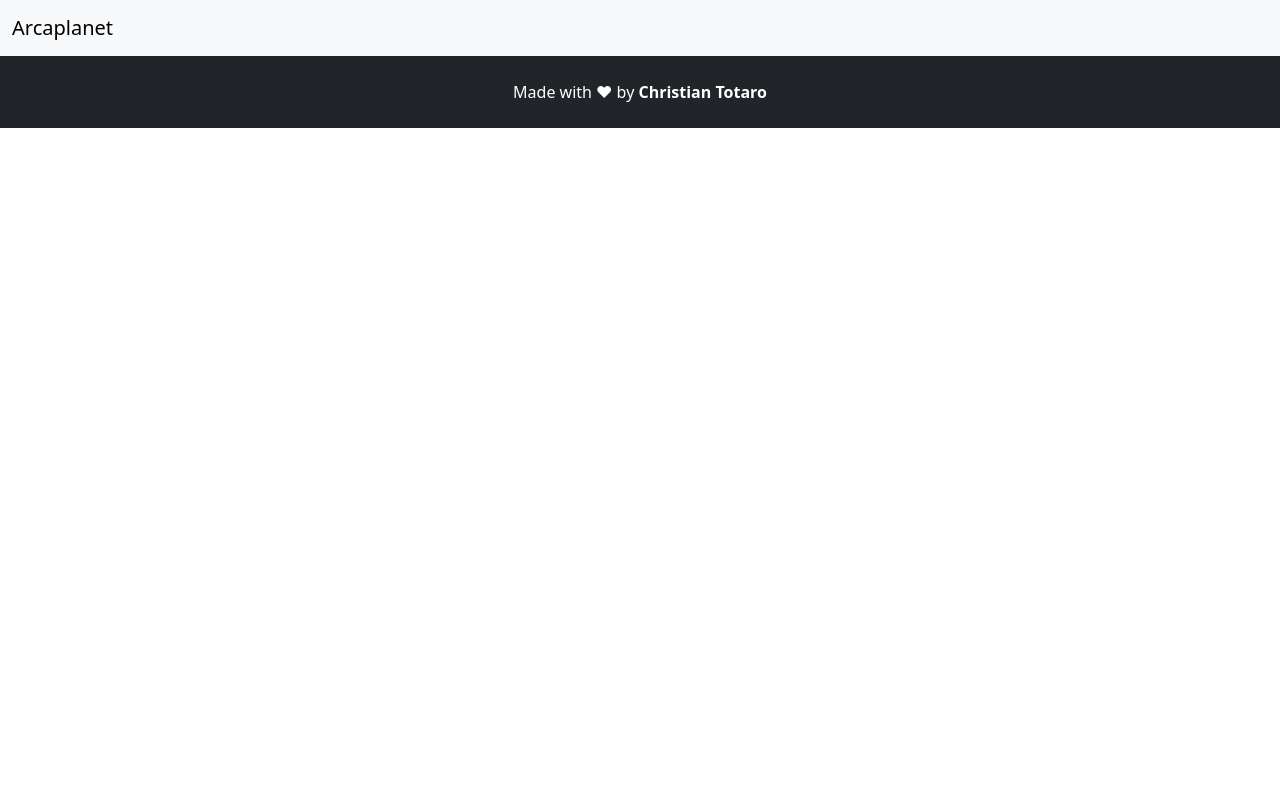
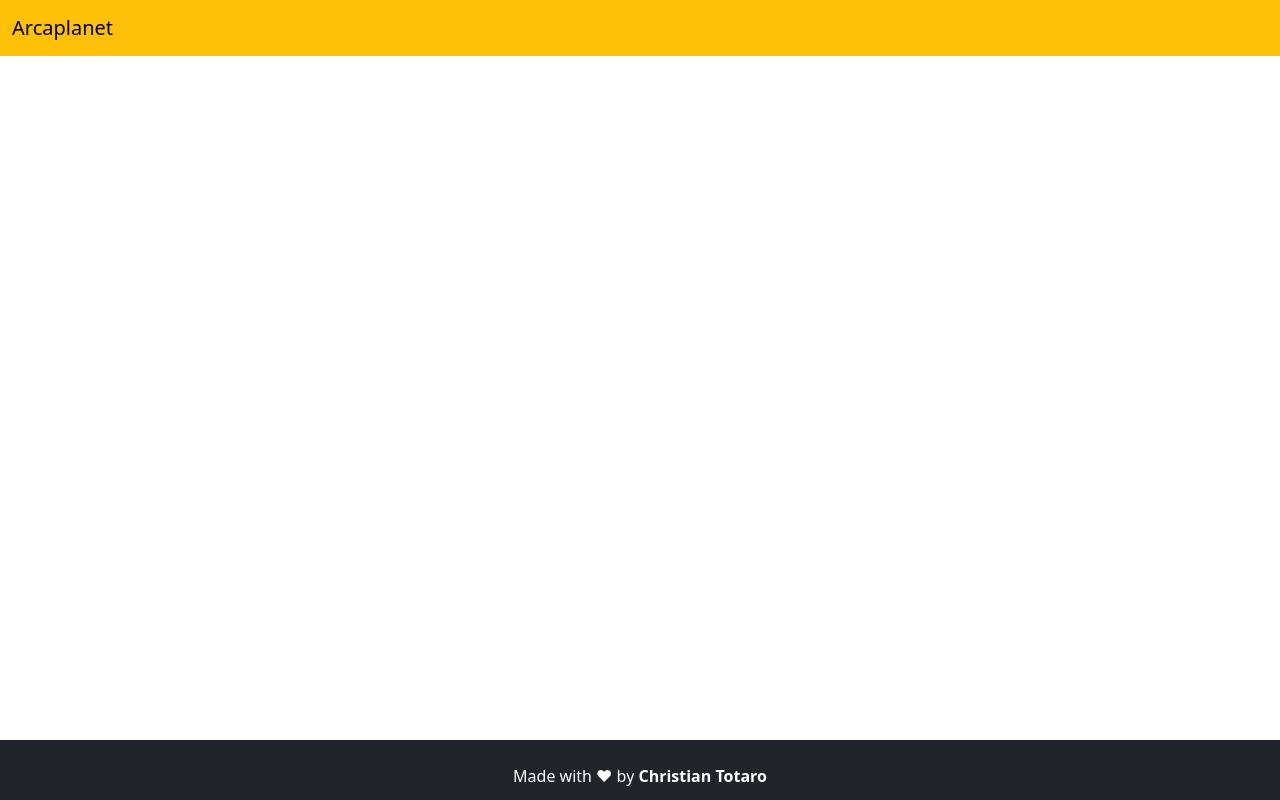
Before and after one commit to totarochristian/php-oop-2, a PHP site: page / in a window 1280 px wide. Run offline with PHP 8.4, Linux system fonts and the light colour scheme.

Commit message:
Add basic styles

```diff
--- /dev/null
+++ b/css/styles.css
@@ -0,0 +1,27 @@
+:root{
+  --headerHeight: 60px;
+  --footerHeight: 60px;
+}
+body{
+  overflow-y: hidden;
+}
+main {
+  margin-top: var(--generalHeight);
+  margin-bottom: var(--generalHeight);
+  height: calc(100vh - var(--generalHeight)*2);
+  overflow-y: auto;
+  width: 100%;
+}
+footer, header {
+  position: fixed;
+  left: 0;
+  width: 100%;
+}
+header {
+  height: var(--headerHeight);
+  top: 0;
+}
+footer {
+  height: var(--footerHeight);
+  bottom: 0;
+}
--- a/partials/template/navbar.php
+++ b/partials/template/navbar.php
@@ -1,4 +1,4 @@
-<nav class="navbar navbar-expand-lg bg-body-tertiary">
+<nav class="navbar navbar-expand-lg bg-warning">
   <div class="container-fluid">
     <a class="navbar-brand" href="#">Arcaplanet</a>
   </div>
```
